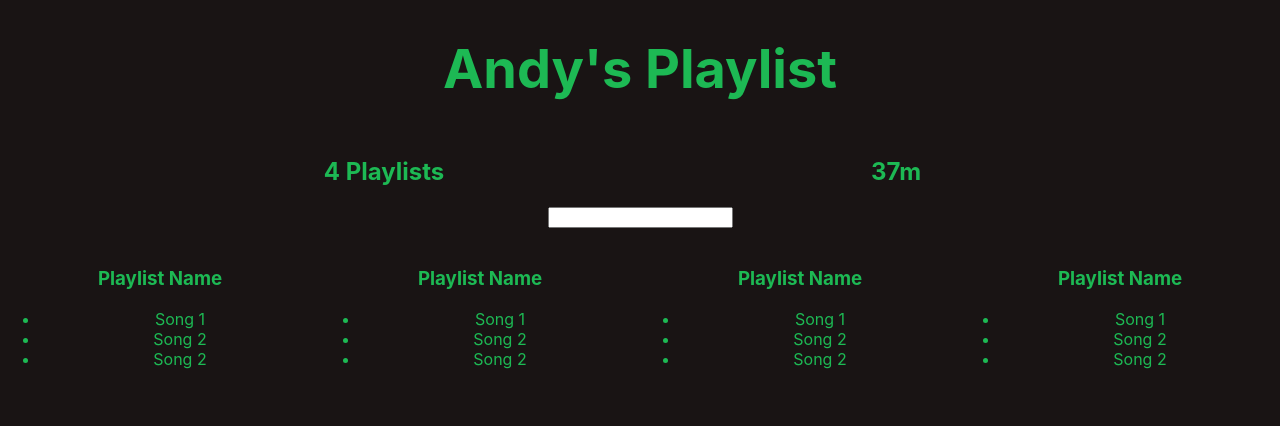
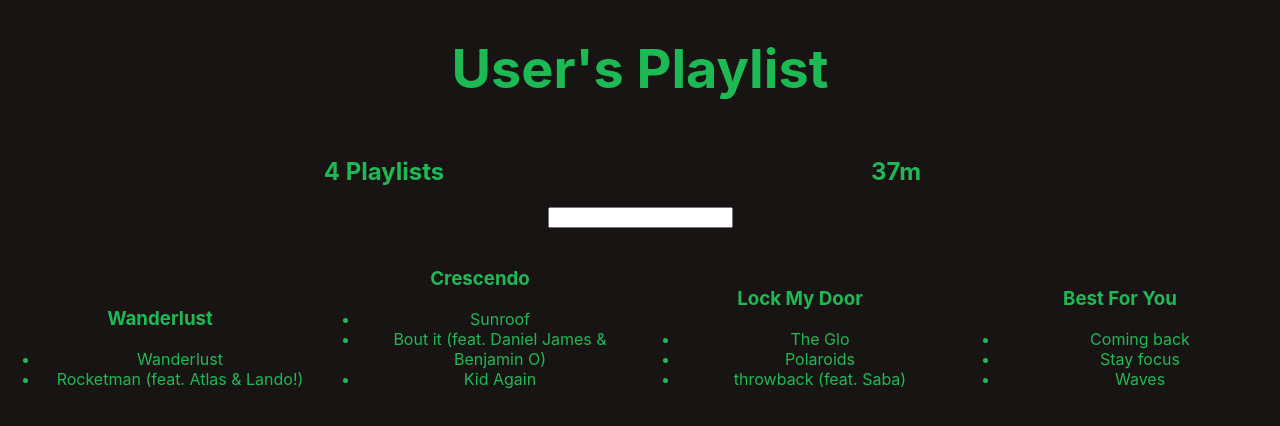
Before and after one commit to andrecon/spotify-playlist, a React (Create React App) app: page / in a window 1280 px wide. Shown: the top 426 px of the page. Built offline with nearby package versions, Linux system fonts and the light colour scheme.

Commit message:
Updated playlist components section... added the title of the playlist and the songs it has

```diff
--- a/src/App.js
+++ b/src/App.js
@@ -16,9 +16,11 @@ let defaultStyle = {
 // Comming up with madeup data
 let fakeServerData = {
   user : {
-    name : 'Andy',
+    name : 'User',
+    //Array of Playlists
     playlists : [
       {
+        //Properties
         name : 'Wanderlust',
         //Creating object literals with a name property and a duration property
         songs: [{name: 'Wanderlust', duration: 181},
@@ -93,22 +95,22 @@ class HoursCounter extends Component {
       let allSongs = this.props.playlists.reduce( (songs, eachPlaylist) => {
         //Putting all songs in songs to eachPlaylist.songs
         return songs.concat(eachPlaylist.songs)
-       },[])
+       },[]);
 
        //All this converts seconds to hours and minutes... if the hours value is less than and hour
        //the we just add it into the minutes
        let totalSeconds = allSongs.reduce((sum,eachSong) => {
-         return sum + eachSong.duration
+         return sum + eachSong.duration;
        }, 0)
 
-       let totalMinutes = totalSeconds/60
-       let totalHours = totalMinutes/60
+       let totalMinutes = totalSeconds/60;
+       let totalHours = totalMinutes/60;
 
        if(totalHours < 1)
        {
-         totalMinutes += totalHours
+         totalMinutes += totalHours;
        }
-      totalMinutes = Math.round(totalMinutes)
+      totalMinutes = Math.round(totalMinutes);
 
     return (
       /*This is a SubHeader
@@ -121,7 +123,7 @@ class HoursCounter extends Component {
           {totalHours < 1 ?
               <div> {totalMinutes}m </div>
               :
-              <div style ={{displya: 'inline-block'}} > {Math.round(totalHours)}h {totalMinutes}m </div>
+              <div style ={{display: 'inline-block'}} > {Math.round(totalHours)}h {totalMinutes}m </div>
           }
         </h2>
       </div>
@@ -158,15 +160,19 @@ class Filter extends Component {
 */
 class Playlist extends Component {
   render() {
+
+    let playlist = this.props.playlist;
+
     return (
       //Default style extended with width and displya styles
       <div style = {{...defaultStyle, width: "25%", display: 'inline-block'}}>
         <img />
-        <h3> Playlist Name</h3>
+        <h3> {playlist.name}</h3>
         <ul>
-          <li> Song 1 </li>
-          <li> Song 2 </li>
-          <li> Song 2 </li>
+          {//For every song, print out a list with the name
+            this.props.playlist.songs.map(song =>
+              <li> {song.name} </li>
+          )}
         </ul>
       </div>
     );
@@ -203,10 +209,15 @@ class App extends Component {
           <PlaylistCounter playlists = {this.state.serverData.user.playlists}/>
           <HoursCounter playlists = {this.state.serverData.user.playlists}/>
           <Filter/>
-          <Playlist/>
-          <Playlist/>
-          <Playlist/>
-          <Playlist/>
+
+          { //If this works, it will print a set of number of Playlist component depending on our Data
+            //Now that we added playlist as an argument, we can manipulate playlist inside Playlist component
+            //As a 'props'. USING MAP (Benefits - Short code and we can do it in-place)
+            this.state.serverData.user.playlists.map( (playlist) => {
+              return <Playlist playlist = {playlist}/>
+            } )}
+
+
         </div> :  <h1 style = {defaultStyle} > Loading... </h1>
         }
         </div>
```
